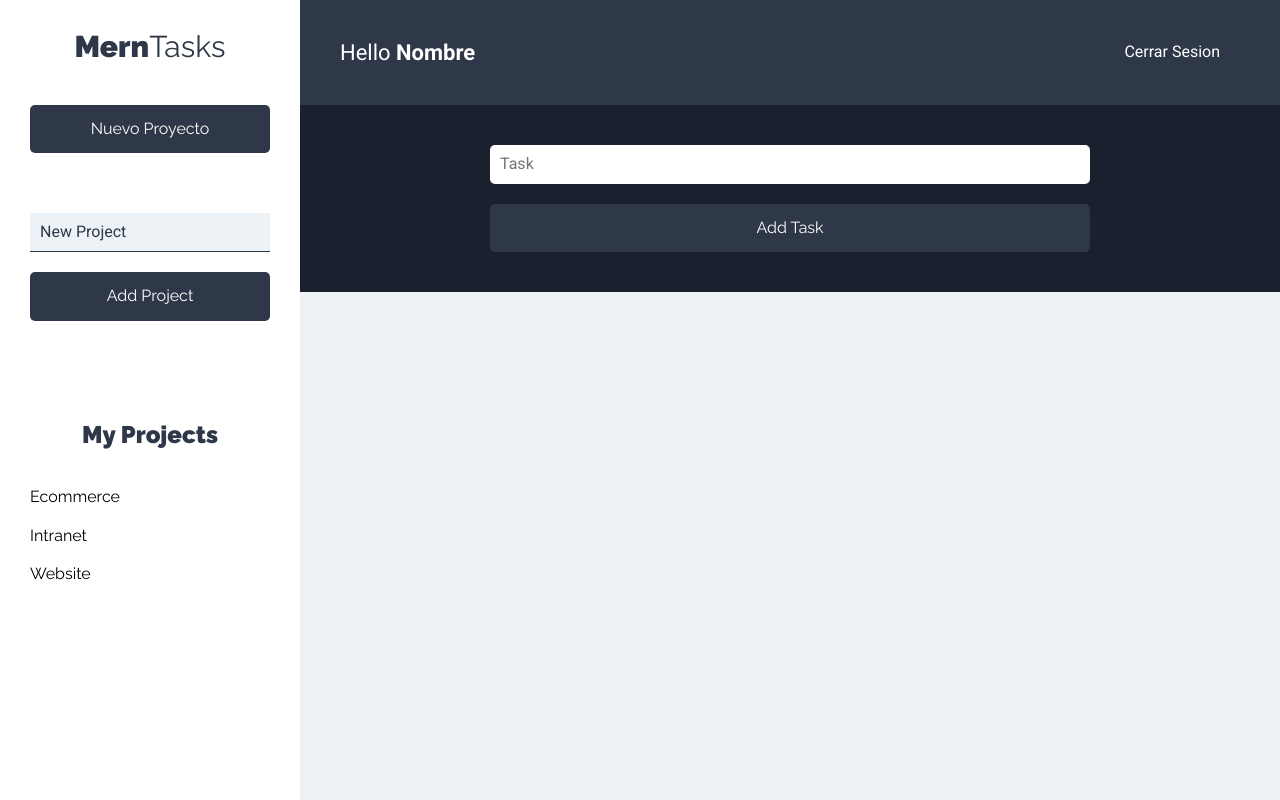
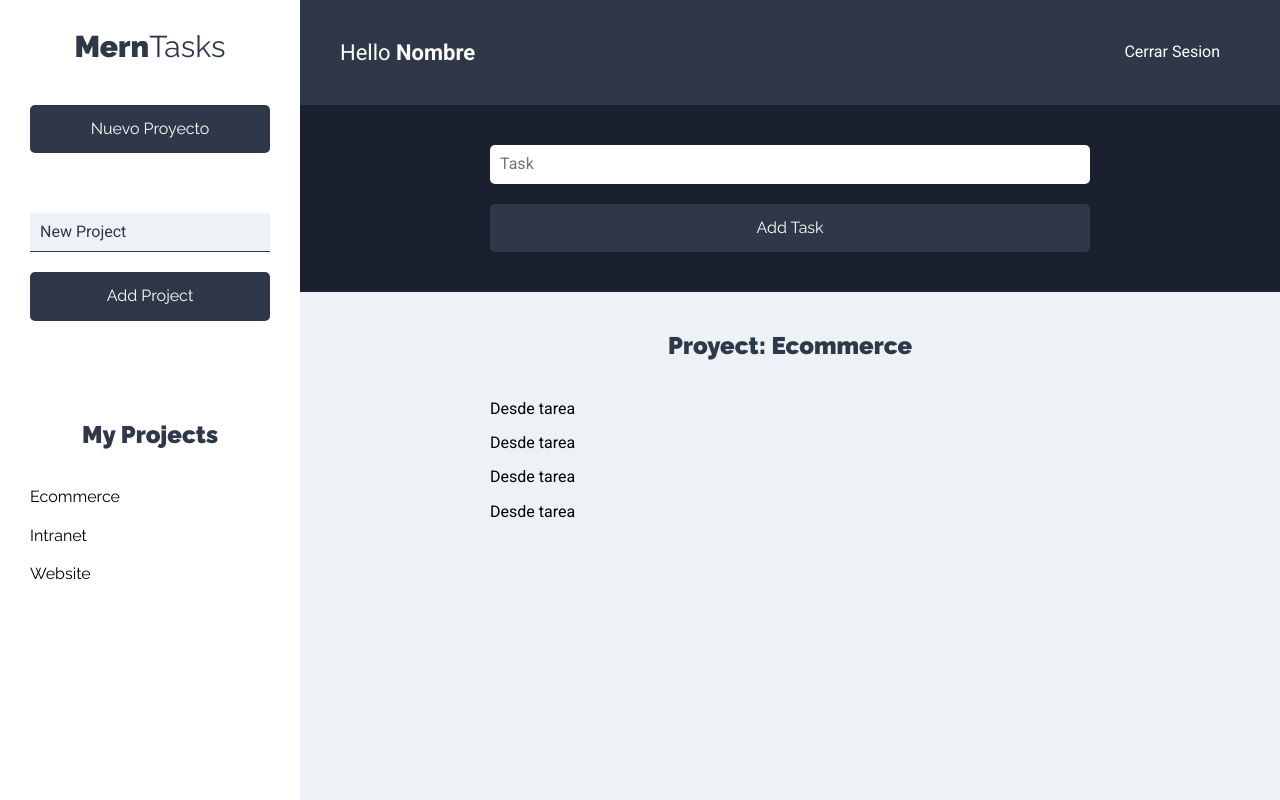
Before and after one commit to brimanz/Mern_app, a React (Vite) app: page /projects in a window 1280 px wide. Built offline with nearby package versions, Linux system fonts and the light colour scheme.

Commit message:
working in tasks component

```diff
--- a/src/components/projects/Projects.jsx
+++ b/src/components/projects/Projects.jsx
@@ -2,6 +2,7 @@ import React from 'react'
 import Sidebar from '../layout/Sidebar'
 import Header from '../layout/Header'
 import FormTask from '../tasks/FormTask'
+import TaskList from '../tasks/TaskList'
 
 
 
@@ -16,7 +17,9 @@ const Projects = () =>{
 				<main>
 					<FormTask/>
 
-					<div className="contenedor-tareas"></div>
+					<div className="contenedor-tareas">
+						<TaskList/>
+					</div>
 				</main>
 			</div>
 		</div>
--- a/src/components/tasks/Task.jsx
+++ b/src/components/tasks/Task.jsx
@@ -0,0 +1,11 @@
+import React from 'react'
+
+
+const Task = () =>{
+	return(
+		<p>Desde tarea</p>
+	);
+}
+
+
+export default Task
--- a/src/components/tasks/TaskList.jsx
+++ b/src/components/tasks/TaskList.jsx
@@ -1,9 +1,38 @@
 import React from 'react'
+import Task from './Task'
 
 
 const TaskList = () =>{
+
+	const projectTaks = [
+		{nombre: "Elegir Plataforma", estado: true},
+		{nombre: "Elegir colores", estado: false},
+		{nombre: "Elegir Plataforma de pago", estado: false},
+		{nombre: "Elegir hosting", estado: true}
+	];
+
 	return(
+		<>
+			<h2>Proyect: Ecommerce</h2>
 
+			<ul className="listado-tareas">
+				{projectTaks.length === 0
+
+					?
+						(
+							<li className="tarea">
+								<p>You don't tasks</p>
+							</li>
+						)
+
+					: projectTaks.map(task => (
+						<Task
+							task={task}
+						/>
+					))
+				}
+			</ul>
+		</>
 	);
 }
 
```
